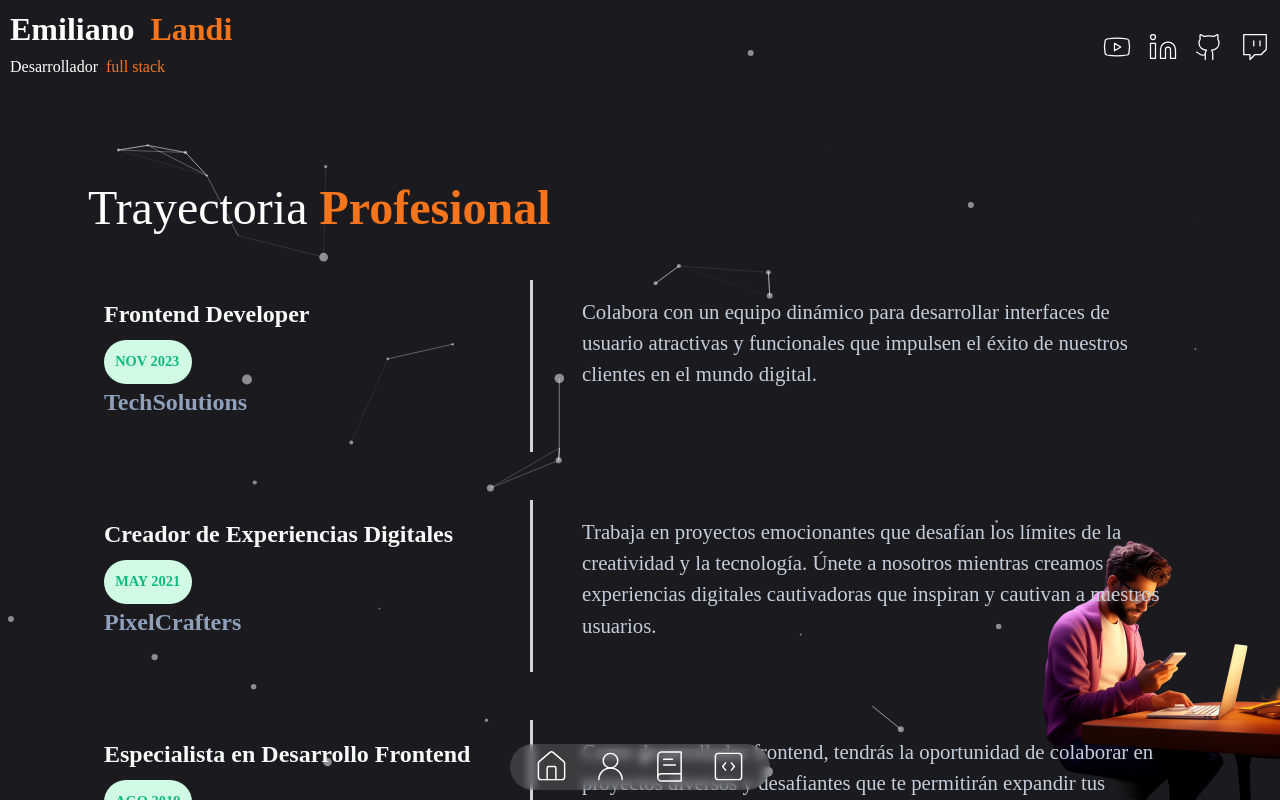
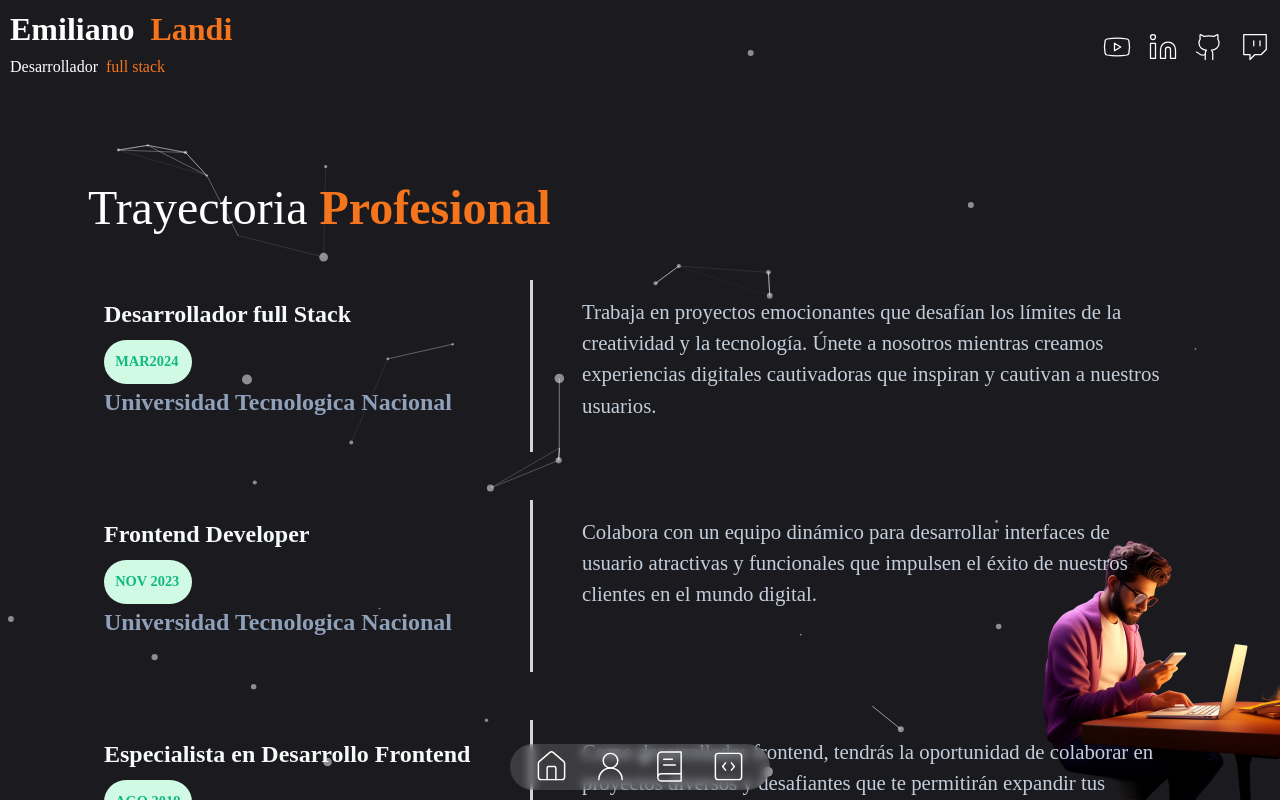
Before and after one commit to Emilianolandi/portafolioi, a Next.js app: page /about-me in a window 1280 px wide. Shown: the top 800 px of the page. Built offline with nearby package versions, Linux system fonts and the light colour scheme.

Commit message:
cambios en Data

```diff
--- a/data.tsx
+++ b/data.tsx
@@ -68,17 +68,17 @@ export const itemsNavbar = [
 export const dataAboutPage = [
     {
         id: 1,
-        title: "Frontend Developer",
-        subtitle: "TechSolutions",
-        description: "Colabora con un equipo dinámico para desarrollar interfaces de usuario atractivas y funcionales que impulsen el éxito de nuestros clientes en el mundo digital.",
-        date:"Nov 2023 ",
+        title: "Desarrollador full Stack",
+        subtitle: "Universidad Tecnologica Nacional",
+        description: "Trabaja en proyectos emocionantes que desafían los límites de la creatividad y la tecnología. Únete a nosotros mientras creamos experiencias digitales cautivadoras que inspiran y cautivan a nuestros usuarios.",
+        date:"Mar2024",
     },
     {
         id: 2,
-        title: "Creador de Experiencias Digitales",
-        subtitle: "PixelCrafters",
-        description: "Trabaja en proyectos emocionantes que desafían los límites de la creatividad y la tecnología. Únete a nosotros mientras creamos experiencias digitales cautivadoras que inspiran y cautivan a nuestros usuarios.",
-        date:"May 2021",
+        title: "Frontend Developer",
+        subtitle: "Universidad Tecnologica Nacional ",
+        description: "Colabora con un equipo dinámico para desarrollar interfaces de usuario atractivas y funcionales que impulsen el éxito de nuestros clientes en el mundo digital.",
+        date:"Nov 2023 ",
     },
     {
         id: 3,
@@ -167,102 +167,57 @@ export const dataPortfolio = [
     {
         id: 1,
         title: "Web Pro",
-        image: "/image-1.jpg",
+        image: "",
         urlGithub: "#!",
         urlDemo: "#!",
     },
     {
         id: 2,
         title: "Desarrollo Web Ágil",
-        image: "/image-2.jpg",
+        image: "",
         urlGithub: "#!",
         urlDemo: "#!",
     },
     {
         id: 3,
         title: "Estrategias Web",
-        image: "/image-3.jpg",
+        image: "",
         urlGithub: "#!",
         urlDemo: "#!",
     },
     {
         id: 4,
         title: "Ideas Creativas",
-        image: "/image-4.jpg",
+        image: "",
         urlGithub: "#!",
         urlDemo: "#!",
     },
     {
         id: 5,
         title: "Webs Impactantes",
-        image: "/image-5.jpg",
+        image: "",
         urlGithub: "#!",
         urlDemo: "#!",
     },
     {
         id: 6,
         title: "Web Dinámica",
-        image: "/image-6.jpg",
+        image: "",
         urlGithub: "#!",
         urlDemo: "#!",
     },
     {
         id: 7,
         title: "Dark Web ",
-        image: "/image-7.jpg",
+        image: "",
         urlGithub: "#!",
         urlDemo: "#!",
     },
     {
         id: 8,
         title: "E-commerce web",
-        image: "/image-8.jpg",
+        image: "",
         urlGithub: "#!",
         urlDemo: "#!",
     }
 ];
-
-export const dataTestimonials = [
-    {
-        id: 1,
-        name: "George Snow",
-        description:
-            "¡Increíble plataforma! Los testimonios aquí son genuinos y me han ayudado a tomar decisiones informadas. ¡Altamente recomendado!",
-        imageUrl: "/profile1.png",
-    },
-    {
-        id: 2,
-        name: "Juan Pérez",
-        description:
-            "Me encanta la variedad de testimonios disponibles en esta página. Es inspirador ver cómo otras personas han superado desafíos similares a los míos. ¡Gracias por esta invaluable fuente de motivación!",
-        imageUrl: "/profile2.png",
-    },
-    {
-        id: 3,
-        name: "María García",
-        description:
-            "Excelente recurso para obtener opiniones auténticas sobre diferentes productos y servicios. Me ha ayudado mucho en mis compras en línea. ¡Bravo por este sitio!",
-        imageUrl: "/profile3.png",
-    },
-    {
-        id: 4,
-        name: "Laura Snow",
-        description:
-            "¡Qué descubrimiento tan fantástico! Los testimonios aquí son honestos y detallados. Me siento más seguro al tomar decisiones después de leer las experiencias compartidas por otros usuarios.",
-        imageUrl: "/profile4.png",
-    },
-    {
-        id: 5,
-        name: "Carlos Sánchez",
-        description:
-            "Una joya en la web. Los testimonios son fáciles de encontrar y están bien organizados. ¡Definitivamente mi destino número uno cuando necesito referencias confiables!",
-        imageUrl: "/profile5.png",
-    },
-    {
-        id: 6,
-        name: "Antonio Martínez",
-        description:
-            "¡Fantástico recurso para aquellos que buscan validación antes de tomar decisiones importantes! Los testimonios aquí son veraces y realmente útiles. ¡Gracias por simplificar mi proceso de toma de decisiones!",
-        imageUrl: "/profile6.png",
-    },
-];
```
